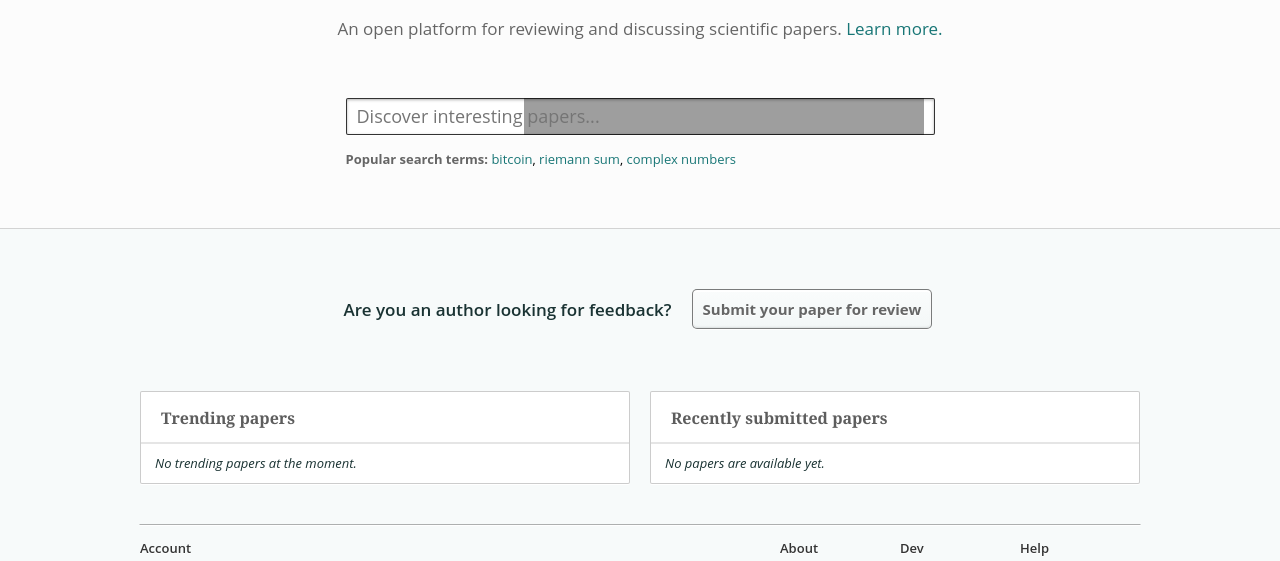
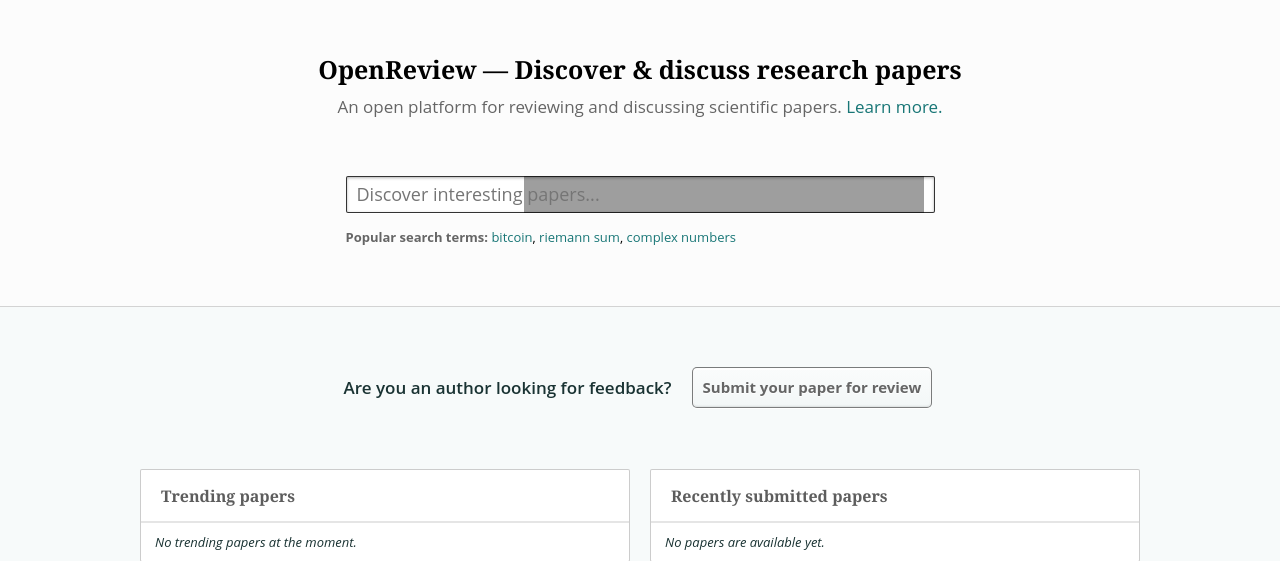
Before and after one commit to open-review/open-review, a Django app: page / in a window 1280 px wide. Shown: the top 561 px of the page. Run offline with Django 3.2, Linux system fonts and the light colour scheme; data that the repository does not hold is empty; parts of the project's set-up code (start-up, migrations or seed data) failed here and were passed over; some libraries are stand-ins or nearby versions; grey boxes are pictures that could not be loaded.

Commit message:
Fixed broken title at landing page

```diff
--- a/openreview/apps/main/templates/main/landing_page.html
+++ b/openreview/apps/main/templates/main/landing_page.html
@@ -1,6 +1,9 @@
 {% extends "splash.html" %}
 
+{% block title %}Discover &amp; discuss research papers{% endblock %}
+
 {% block header %}
+  <h1 class="title">OpenReview — Discover &amp; discuss research papers</h1>
   <p class="tagline">An open platform for reviewing and discussing scientific papers. <a href="/about">Learn more.</a></p>
 
   <section class="search">
@@ -18,8 +21,6 @@
   </section>
 
 {% endblock %}
-
-{% block title %}Discover &amp; discuss research papers{% endblock %}
 
 {% block content %}
     <section class="submit-paper-for-review">
```
